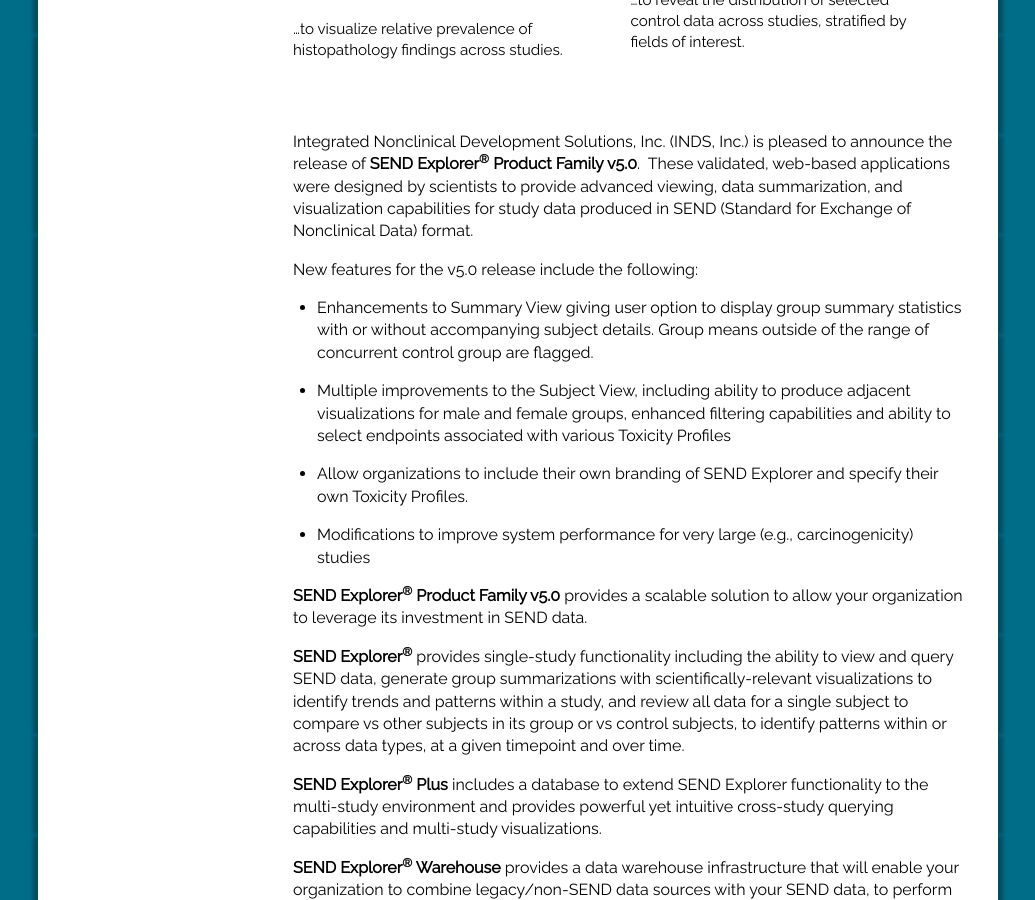
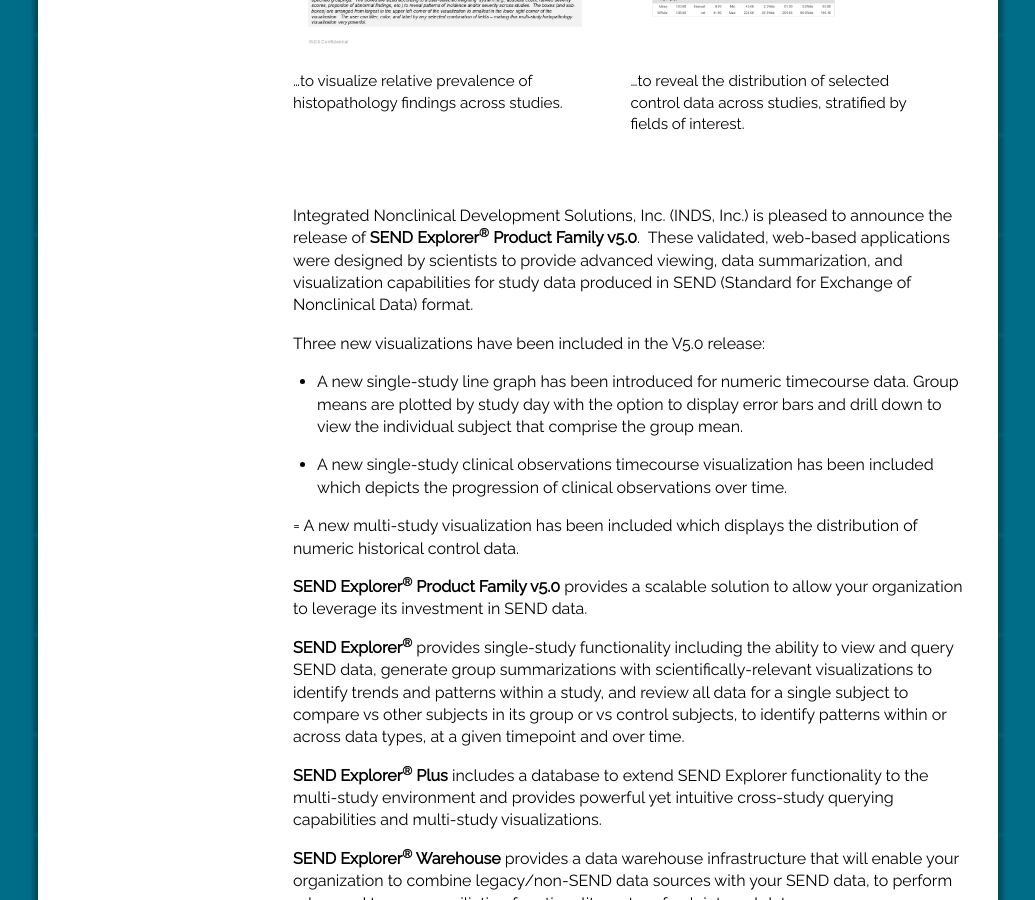
Before and after one commit to inds-inc/inds-inc.github.io, a Jekyll site: the page built from sendexplorer.md, in a window 1280 px wide and 900 px high, scrolled down 2473 px. Shown: the whole window, without its empty margins (122-1157 px from the left). Built offline with Jekyll 4.4.1, drawn with Linux system fonts in a browser that asks for light colours; comment, search, counter and statistics services are not loaded; some of the changed text lies outside the part shown.

Commit message:
resize images

```diff
--- a/sendexplorer.md
+++ b/sendexplorer.md
@@ -33,7 +33,7 @@
        data-title="Line Graph">
       <img class="thumbsize" src="/assets/se-images/linegraph-slide.png" alt="" />
     </a>
-    <p class="thumbsize">this space for rent</p>
+    <p class="thumbsize">…to visualize patterns of numeric data over time</p>
   </div>
   <div class="pure-u-1-2">
     <p class="thumbtitle">Clinical Observations Timecourse</p>
@@ -42,7 +42,7 @@
        data-title="Clinical Observations Timecourse">
       <img class="thumbsize" src="/assets/se-images/clinobs-slide.png" alt="" />
     </a>
-    <p class="thumbsize">this space for rent</p>
+    <p class="thumbsize">...to identify dose-related patterns and trends in clinical observations over the course of a study</p>
   </div>
   <div class="pure-u-1-2">
     <p class="thumbtitle">Severity Heatmap</p>
@@ -113,23 +113,17 @@
 visualization capabilities for study data produced in SEND (Standard for
 Exchange of Nonclinical Data) format.
 
-New features for the v5.0 release include the following:
+Three new visualizations have been included in the V5.0 release:
 
--   Enhancements to Summary View giving user option to display group
-    summary statistics with or without accompanying subject details.
-    Group means outside of the range of concurrent control group
-    are flagged.
+- A new single-study line graph has been introduced for numeric timecourse data.
+  Group means are plotted by study day with the option to display error bars and
+  drill down to view the individual subject that comprise the group mean.
 
--   Multiple improvements to the Subject View, including ability to
-    produce adjacent visualizations for male and female groups, enhanced
-    filtering capabilities and ability to select endpoints associated
-    with various Toxicity Profiles
+- A new single-study clinical observations timecourse visualization has been
+  included which depicts the progression of clinical observations over time.
 
--   Allow organizations to include their own branding of SEND Explorer
-    and specify their own Toxicity Profiles.
-
--   Modifications to improve system performance for very large
-    (e.g., carcinogenicity) studies
+= A new multi-study visualization has been included which displays the
+  distribution of numeric historical control data.
 
 **SEND Explorer<sup>®</sup> Product Family v5.0** provides a scalable
 solution to allow your organization to leverage its investment in SEND
```
Also changed, not shown: assets/se-images/clinobs-slide.png, assets/se-images/hcvd-slide.png, assets/se-images/linegraph-slide.png.
